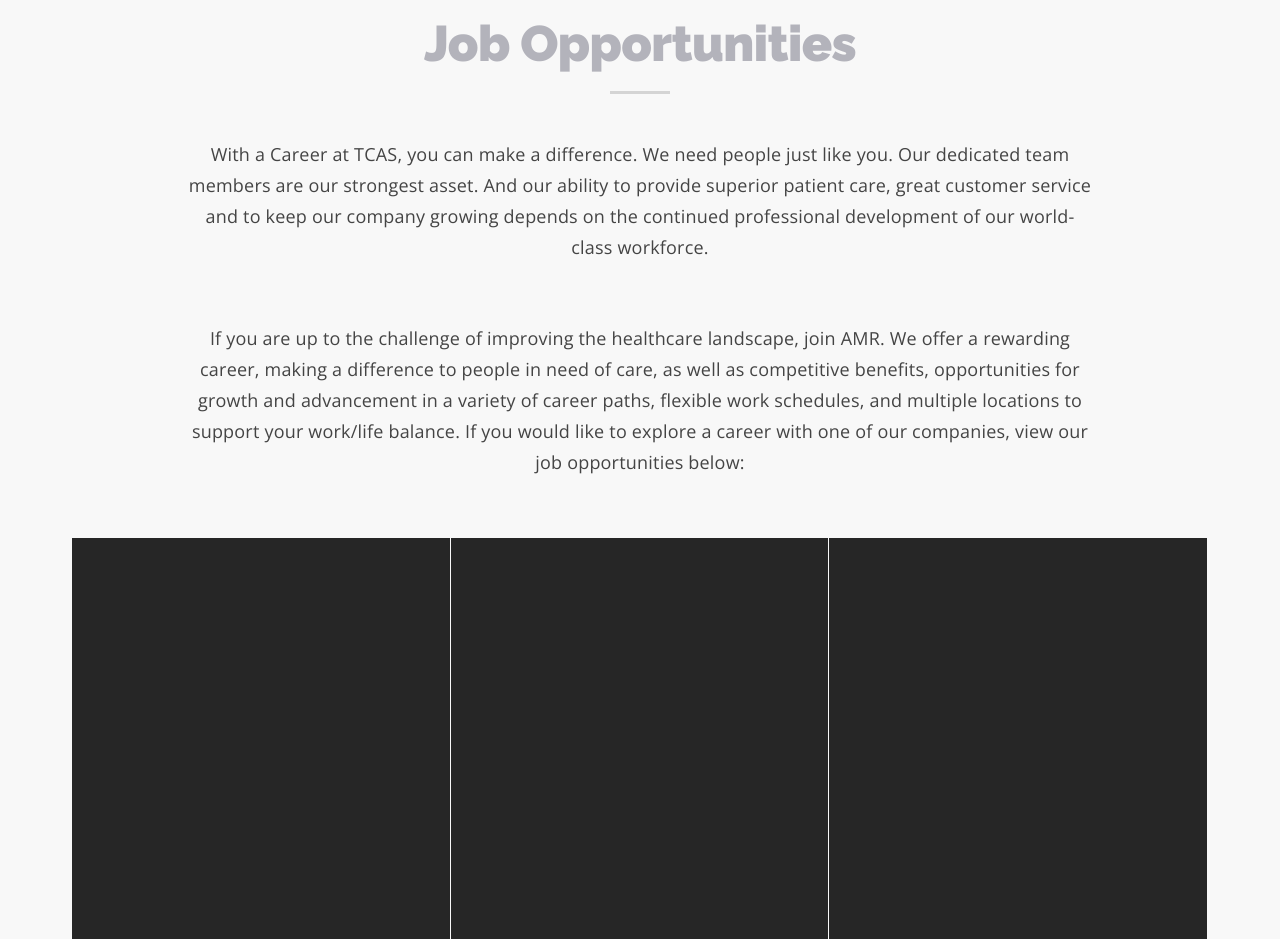
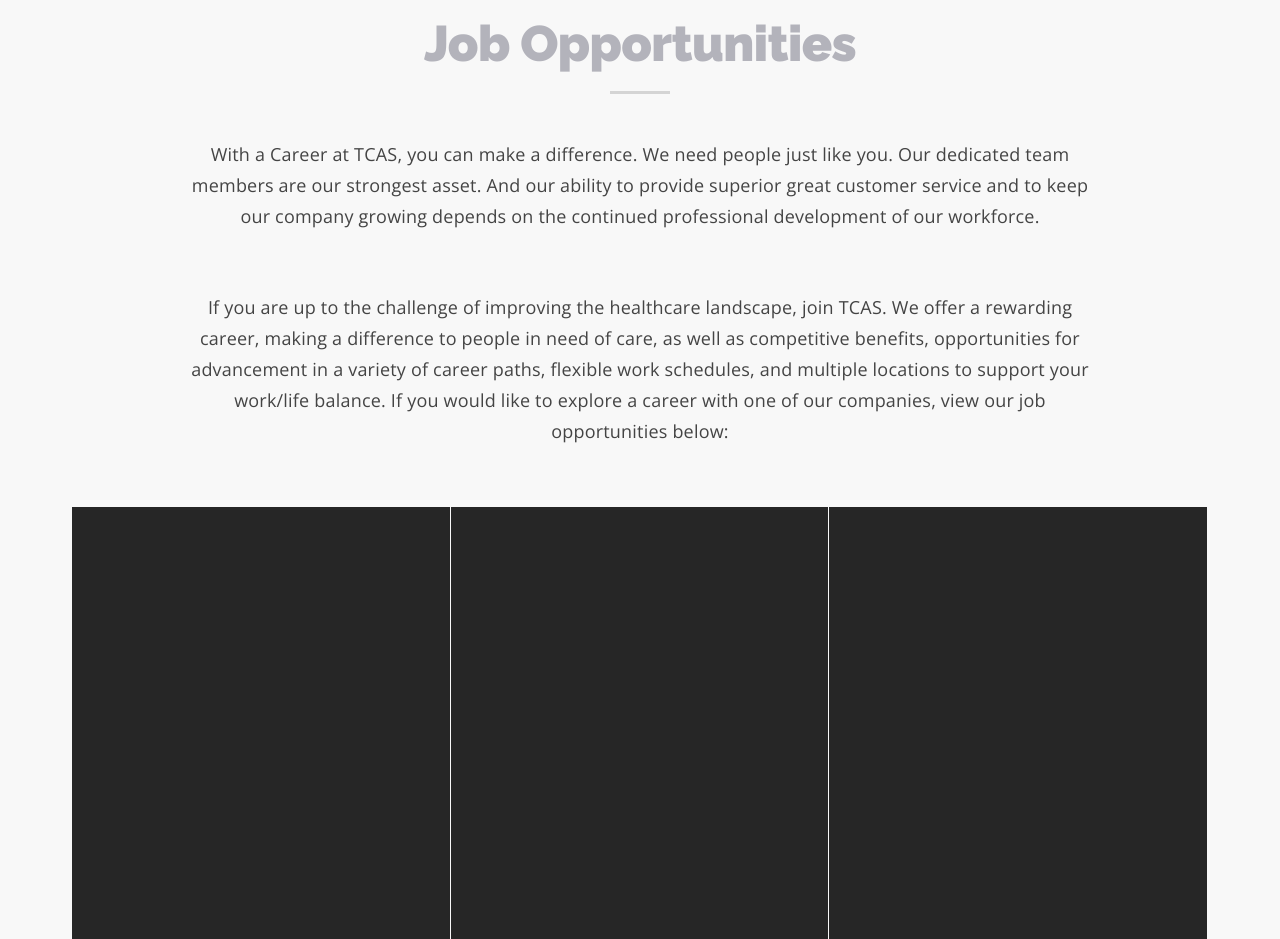
Before and after one commit to launchboxdesign/misscrumpys, a plain HTML site: page index.html in a window 1280 px wide. Shown: the part 1740-2679 px from the top of the page. Drawn offline with nearby package versions, Linux system fonts and the light colour scheme; files whose address does not match are found by name.

Commit message:
Update index.html

```diff
--- a/index.html
+++ b/index.html
@@ -196,8 +196,8 @@
 				<div class="col-lg-12 text-center">
 					<div class="section-title">
 						<h2>Job Opportunities</h2>
-						<p>With a Career at TCAS, you can make a difference. We need people just like you. Our dedicated team members are our strongest asset. And our ability to provide superior patient care, great customer service and to keep our company growing depends on the continued professional development of our world-class workforce.</p>
-						<p>If you are up to the challenge of improving the healthcare landscape, join AMR. We offer a rewarding career, making a difference to people in need of care, as well as competitive benefits, opportunities for growth and advancement in a variety of career paths, flexible work schedules, and multiple locations to support your work/life balance. If you would like to explore a career with one of our companies, view our job opportunities below:</p>
+						<p>With a Career at TCAS, you can make a difference. We need people just like you. Our dedicated team members are our strongest asset. And our ability to provide superior great customer service and to keep our company growing depends on the continued professional development of our workforce.</p>
+						<p>If you are up to the challenge of improving the healthcare landscape, join TCAS. We offer a rewarding career, making a difference to people in need of care, as well as competitive benefits, opportunities for advancement in a variety of career paths, flexible work schedules, and multiple locations to support your work/life balance. If you would like to explore a career with one of our companies, view our job opportunities below:</p>
 					</div>
 				</div>
 			</div>
```
